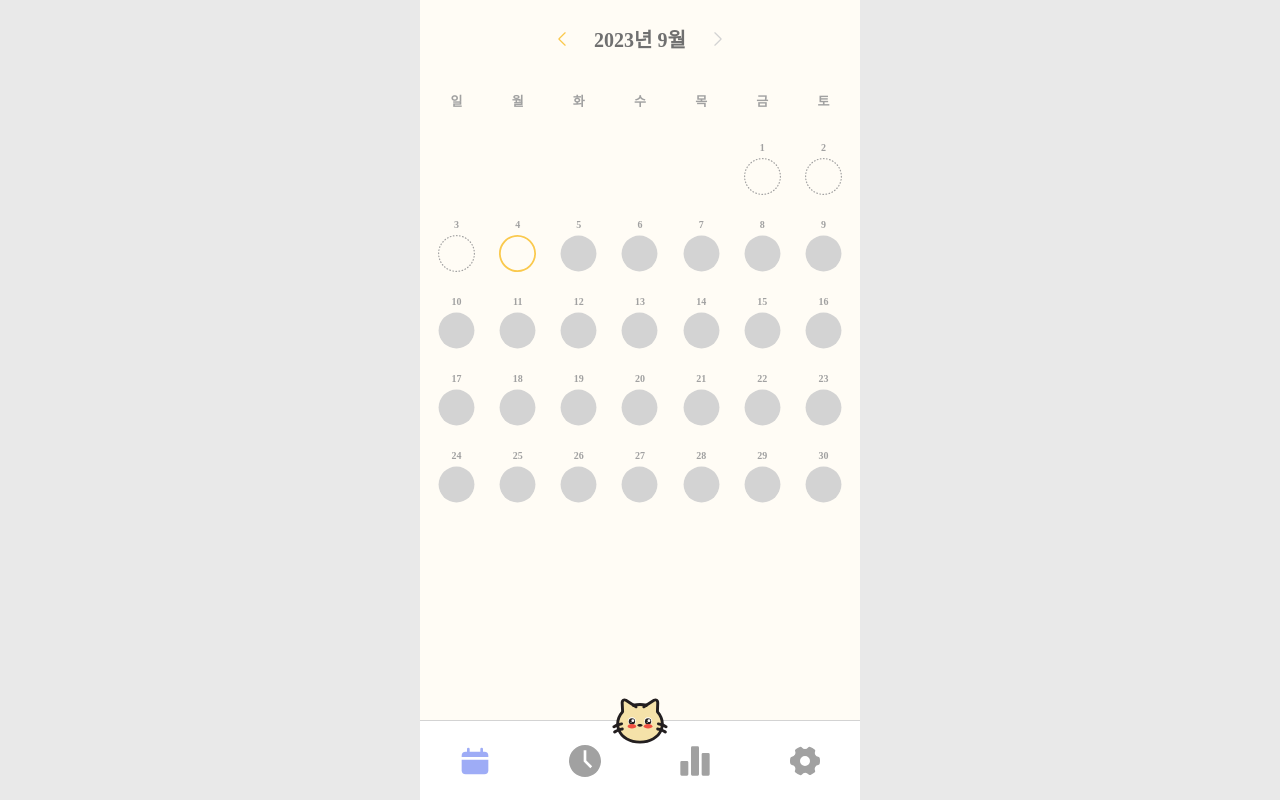
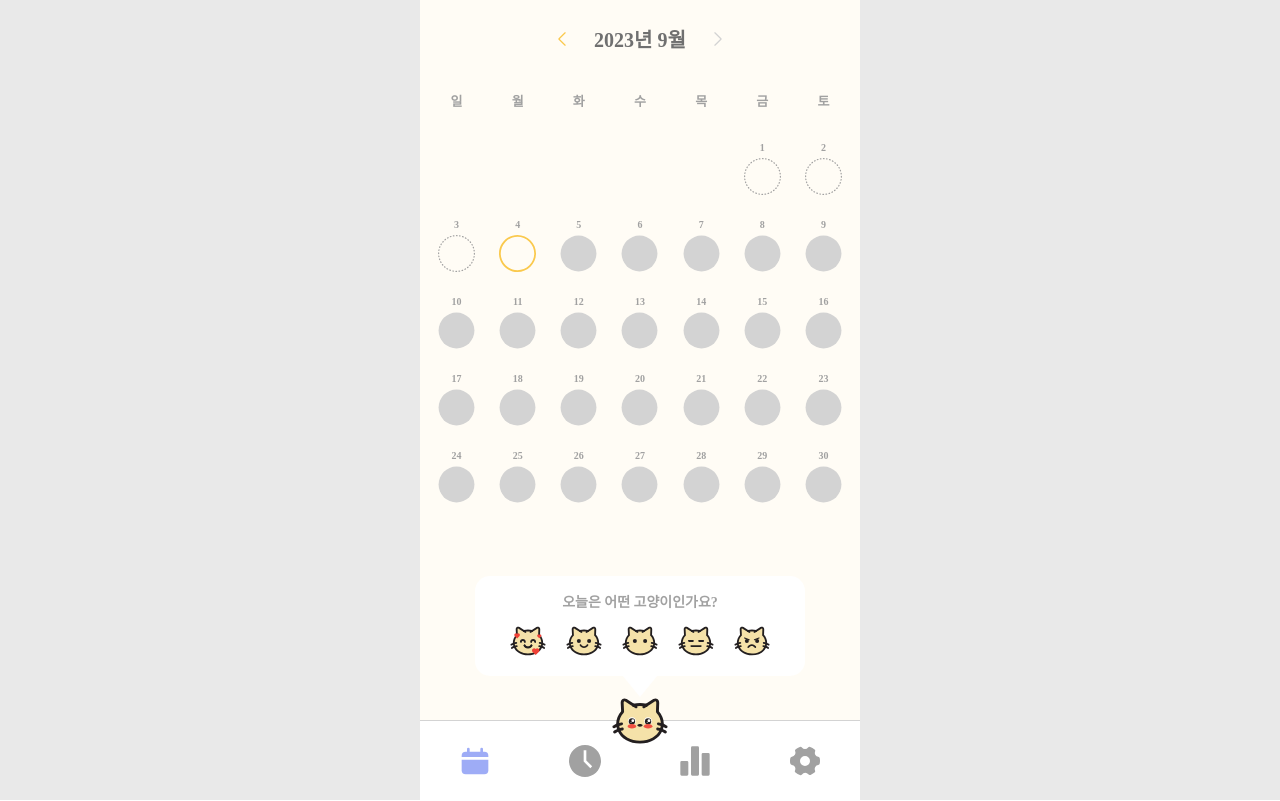
Before and after one commit to ShinjungOh/Haru-Hannyan, a React (Vite) app: page /calendar in a window 1280 px wide. Built offline with nearby package versions, Linux system fonts and the light colour scheme; no server answers.

Commit message:
feat: 오늘자 기분 선택 모달 UI 구현

```diff
--- a/src/pages/CalendarPage.tsx
+++ b/src/pages/CalendarPage.tsx
@@ -1,6 +1,7 @@
 import Header from '@ui/components/layout/Header';
 import Body from '@ui/components/layout/Body';
 import DateColumn from '@ui/components/DateColumn';
+import TodayFeeling from '@ui/components/TodayFeeling';
 import Menu from '@ui/components/layout/Menu';
 import styled from '@emotion/styled';
 import styleTokenCss from '@ui/styles/styleToken.css';
@@ -160,6 +161,7 @@ export default function CalendarPage() {
           </>
         </WeekRow>
       </Container>
+      <TodayFeeling />
       <Menu />
     </>
   );
--- /dev/null
+++ b/src/ui/components/TodayFeeling.tsx
@@ -0,0 +1,92 @@
+import styled from '@emotion/styled';
+import styleTokenCss from '@ui/styles/styleToken.css';
+import { Feeling } from '@lib/types/diary.type';
+
+const FeelingCatTypeSrc = [
+  {
+    [Feeling.행복]: 'images/icon/calendar/feeling-cat-great.svg',
+  },
+  {
+    [Feeling.좋음]: 'images/icon/calendar/feeling-cat-good.svg',
+  },
+  {
+    [Feeling.보통]: 'images/icon/calendar/feeling-cat-normal.svg',
+  },
+  {
+    [Feeling.나쁨]: 'images/icon/calendar/feeling-cat-bad.svg',
+  },
+  {
+    [Feeling.화남]: 'images/icon/calendar/feeling-cat-angry.svg',
+  },
+];
+
+export default function TodayFeeling() {
+  return (
+    <Container>
+      <FeelingContainer>
+        <div>오늘은 어떤 고양이인가요?</div>
+        <FeelingCat>
+          {FeelingCatTypeSrc.map((el, index) => (
+            <img key={index} src={Object.values(el)[0]} alt="기분 아이콘" />
+          ))}
+        </FeelingCat>
+      </FeelingContainer>
+      <Triangle />
+    </Container>
+  );
+}
+
+const Container = styled.div`
+  display: flex;
+  flex-direction: column;
+  justify-content: center;
+  align-items: center;
+`;
+
+const FeelingContainer = styled.div`
+  position: absolute;
+  bottom: 124px;
+  left: 50%;
+  transform: translateX(-50%);
+  display: flex;
+  flex-direction: column;
+  justify-content: space-between;
+  align-items: center;
+  padding: 20px 15px 15px 15px;
+  width: 330px;
+  height: 100px;
+  border-radius: 15px;
+  background-color: white;
+
+  div {
+    font-size: 14px;
+    font-weight: 600;
+    color: ${styleTokenCss.color.gray3};
+  }
+`;
+
+const Triangle = styled.div`
+  position: absolute;
+  bottom: 103px;
+  left: 50%;
+  border-left: 18px solid transparent;
+  border-right: 18px solid transparent;
+  border-bottom: 22px solid white;
+  transform: translateX(-50%) rotate(180deg);
+`;
+
+const FeelingCat = styled.div`
+  width: 40px;
+  height: 40px;
+  display: flex;
+  flex-direction: row;
+  justify-content: center;
+  align-items: center;
+  cursor: pointer;
+
+  img {
+    width: 100%;
+    height: 100%;
+    margin: 8px;
+  }
+`;
--- a/src/ui/components/layout/Header.tsx
+++ b/src/ui/components/layout/Header.tsx
@@ -65,15 +65,15 @@ export default function Header() {
   return (
     <Container>
       <Arrow onClick={handleChangeDateToPrev}>
-        <img src="images/icon/arrow-left.svg" alt="arrow-left" />
+        <img src="images/icon/arrow-left-active.svg" alt="arrow-left-active" />
       </Arrow>
       <SelectDate>{calendarTargetDateString}</SelectDate>
       <Arrow onClick={handleChangeDateToNext}>
         <>
           {isActiveNext ? (
-            <img src="images/icon/arrow-right-active.svg" alt="arrow-left" />
+            <img src="images/icon/arrow-right-active.svg" alt="arrow-right-active" />
           ) : (
-            <img src="images/icon/arrow-right.svg" alt="arrow-left" />
+            <img src="images/icon/arrow-right-disabled.svg" alt="arrow-right-disabled" />
           )}
         </>
       </Arrow>
```
Also changed, not shown: public/images/icon/arrow-left-active.svg (renamed from public/images/icon/arrow-left.svg), public/images/icon/arrow-right-disabled.svg (renamed from public/images/icon/arrow-right.svg).
